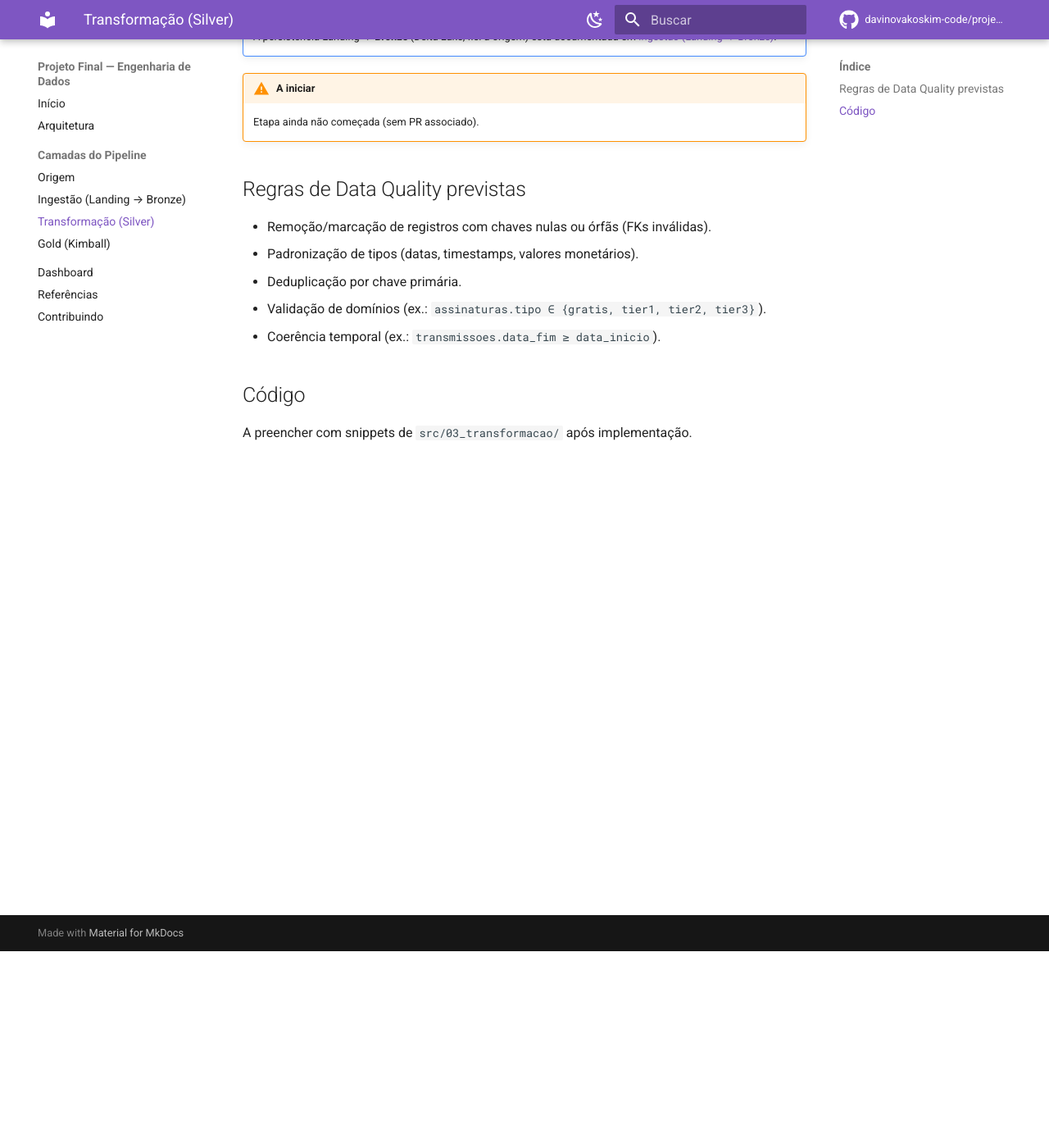
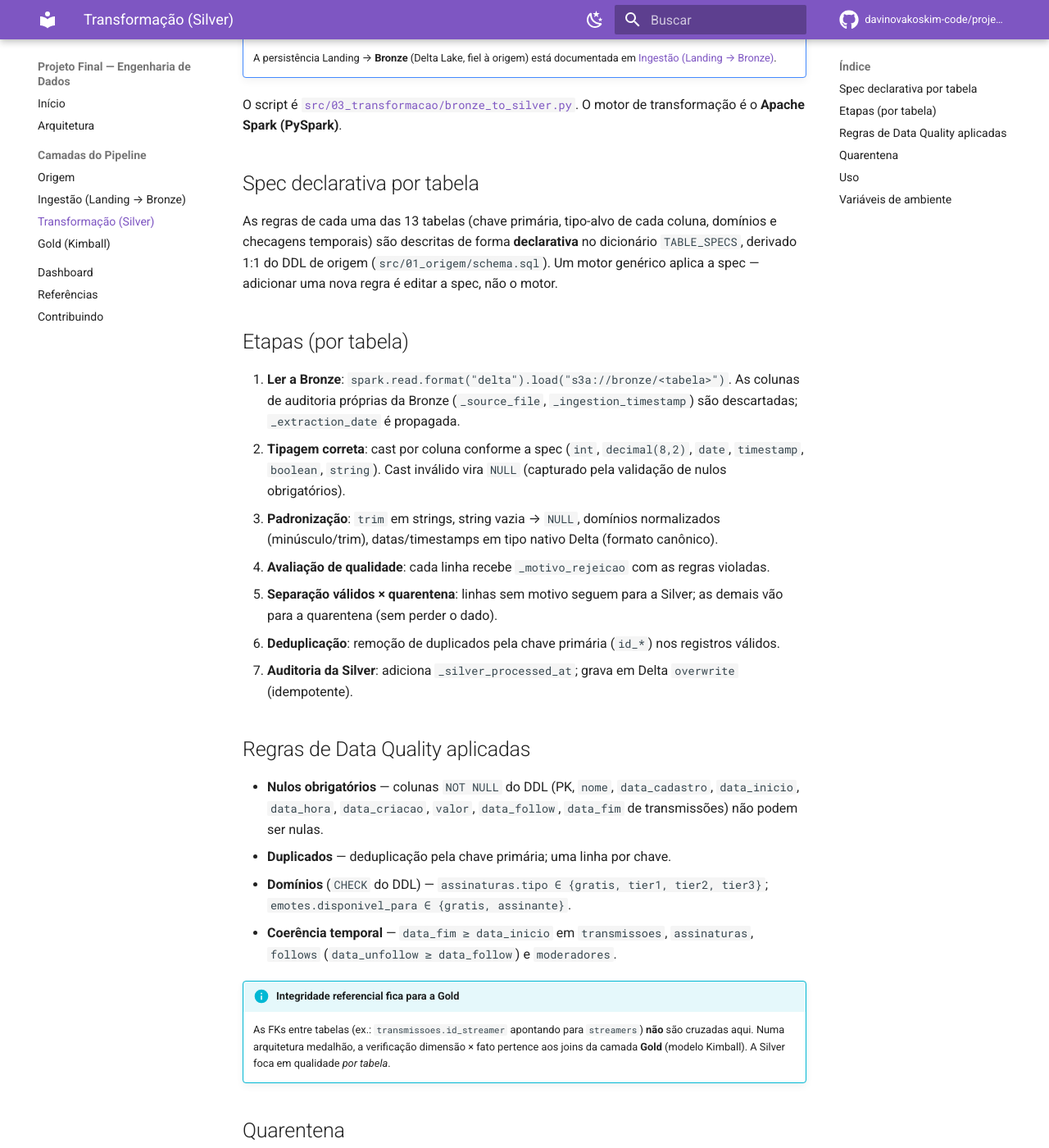
Before and after one commit to davinovakoskim-code/projeto-final-eng-dados, an MkDocs documentation site: the page built from docs/transformacao.md, in a window 1280 px wide and 1400 px high, scrolled down 240 px. Shown: the whole window at 82% size. Built offline with MkDocs 1.6.1 and Material for MkDocs 9.7.7, drawn with Linux system fonts in a browser that asks for light colours; comment, search, counter and statistics services are not loaded; some of the changed text lies outside the part shown.

Commit message:
feat(transformacao): refina Bronze para Silver com data quality (closes #23)

````diff
--- a/docs/transformacao.md
+++ b/docs/transformacao.md
@@ -1,22 +1,86 @@
 # Transformação — Silver (Data Quality)
 
-Lê os dados de **Bronze**, aplica regras de **Data Quality** e grava em **Silver**.
+Lê as tabelas Delta da **Bronze** (tudo `string`, fiel à origem), aplica regras de
+**Data Quality** por tabela e grava versões **refinadas** em **Silver**.
 
 !!! note "Etapa anterior"
     A persistência Landing → **Bronze** (Delta Lake, fiel à origem) está documentada em
     [Ingestão (Landing → Bronze)](ingestao.md#bronze-persistencia-em-delta-lake).
 
-!!! warning "A iniciar"
-    Etapa ainda não começada (sem PR associado).
+O script é [`src/03_transformacao/bronze_to_silver.py`](https://github.com/davinovakoskim-code/projeto-final-eng-dados/blob/main/src/03_transformacao/bronze_to_silver.py).
+O motor de transformação é o **Apache Spark (PySpark)**.
 
-## Regras de Data Quality previstas
+## Spec declarativa por tabela
 
-- Remoção/marcação de registros com chaves nulas ou órfãs (FKs inválidas).
-- Padronização de tipos (datas, timestamps, valores monetários).
-- Deduplicação por chave primária.
-- Validação de domínios (ex.: `assinaturas.tipo ∈ {gratis, tier1, tier2, tier3}`).
-- Coerência temporal (ex.: `transmissoes.data_fim ≥ data_inicio`).
+As regras de cada uma das 13 tabelas (chave primária, tipo-alvo de cada coluna, domínios e
+checagens temporais) são descritas de forma **declarativa** no dicionário `TABLE_SPECS`,
+derivado 1:1 do DDL de origem (`src/01_origem/schema.sql`). Um motor genérico aplica a spec —
+adicionar uma nova regra é editar a spec, não o motor.
 
-## Código
+## Etapas (por tabela)
 
-A preencher com snippets de `src/03_transformacao/` após implementação.
+1. **Ler a Bronze**: `spark.read.format("delta").load("s3a://bronze/<tabela>")`. As colunas de
+   auditoria próprias da Bronze (`_source_file`, `_ingestion_timestamp`) são descartadas;
+   `_extraction_date` é propagada.
+2. **Tipagem correta**: cast por coluna conforme a spec (`int`, `decimal(8,2)`, `date`,
+   `timestamp`, `boolean`, `string`). Cast inválido vira `NULL` (capturado pela validação de
+   nulos obrigatórios).
+3. **Padronização**: `trim` em strings, string vazia → `NULL`, domínios normalizados
+   (minúsculo/trim), datas/timestamps em tipo nativo Delta (formato canônico).
+4. **Avaliação de qualidade**: cada linha recebe `_motivo_rejeicao` com as regras violadas.
+5. **Separação válidos × quarentena**: linhas sem motivo seguem para a Silver; as demais vão
+   para a quarentena (sem perder o dado).
+6. **Deduplicação**: remoção de duplicados pela chave primária (`id_*`) nos registros válidos.
+7. **Auditoria da Silver**: adiciona `_silver_processed_at`; grava em Delta `overwrite`
+   (idempotente).
+
+## Regras de Data Quality aplicadas
+
+- **Nulos obrigatórios** — colunas `NOT NULL` do DDL (PK, `nome`, `data_cadastro`,
+  `data_inicio`, `data_hora`, `data_criacao`, `valor`, `data_follow`, `data_fim` de
+  transmissões) não podem ser nulas.
+- **Duplicados** — deduplicação pela chave primária; uma linha por chave.
+- **Domínios** (`CHECK` do DDL) — `assinaturas.tipo ∈ {gratis, tier1, tier2, tier3}`;
+  `emotes.disponivel_para ∈ {gratis, assinante}`.
+- **Coerência temporal** — `data_fim ≥ data_inicio` em `transmissoes`, `assinaturas`,
+  `follows` (`data_unfollow ≥ data_follow`) e `moderadores`.
+
+!!! info "Integridade referencial fica para a Gold"
+    As FKs entre tabelas (ex.: `transmissoes.id_streamer` apontando para `streamers`) **não**
+    são cruzadas aqui. Numa arquitetura medalhão, a verificação dimensão × fato pertence aos
+    joins da camada **Gold** (modelo Kimball). A Silver foca em qualidade *por tabela*.
+
+## Quarentena
+
+Registros que violam regras **não são descartados silenciosamente**: vão para uma área de
+**quarentena** em Delta, preservando o dado original e o motivo da rejeição.
+
+| Destino | Caminho |
+|---|---|
+| Silver "limpa" | `s3a://silver/<tabela>/` |
+| Quarentena | `s3a://silver/_quarentena/<tabela>/` (+ coluna `_motivo_rejeicao`) |
+
+Assim, `lidos = válidos + quarentena + duplicados removidos` — nenhuma linha é perdida sem rastro.
+
+## Uso
+
+```bash
+python src/03_transformacao/bronze_to_silver.py
+```
+
+Dentro do container Jupyter (Spark + jars + acesso à rede `datalake`):
+
+```bash
+docker exec jupyter_spark python \
+  /home/jovyan/work/src/03_transformacao/bronze_to_silver.py
+```
+
+Por padrão processa todas as 13 tabelas; use `--tables` para restringir.
+
+## Variáveis de ambiente
+
+| Variável | Obrigatória | Padrão |
+|---|---|---|
+| `MINIO_ROOT_USER` / `MINIO_ROOT_PASSWORD` | sim | — |
+| `MINIO_BRONZE_BUCKET` | não | `bronze` |
+| `MINIO_SILVER_BUCKET` | não | `silver` |
````
Also changed, not shown: src/03_transformacao/README.md (+72 -2 lines), 1 other file.
